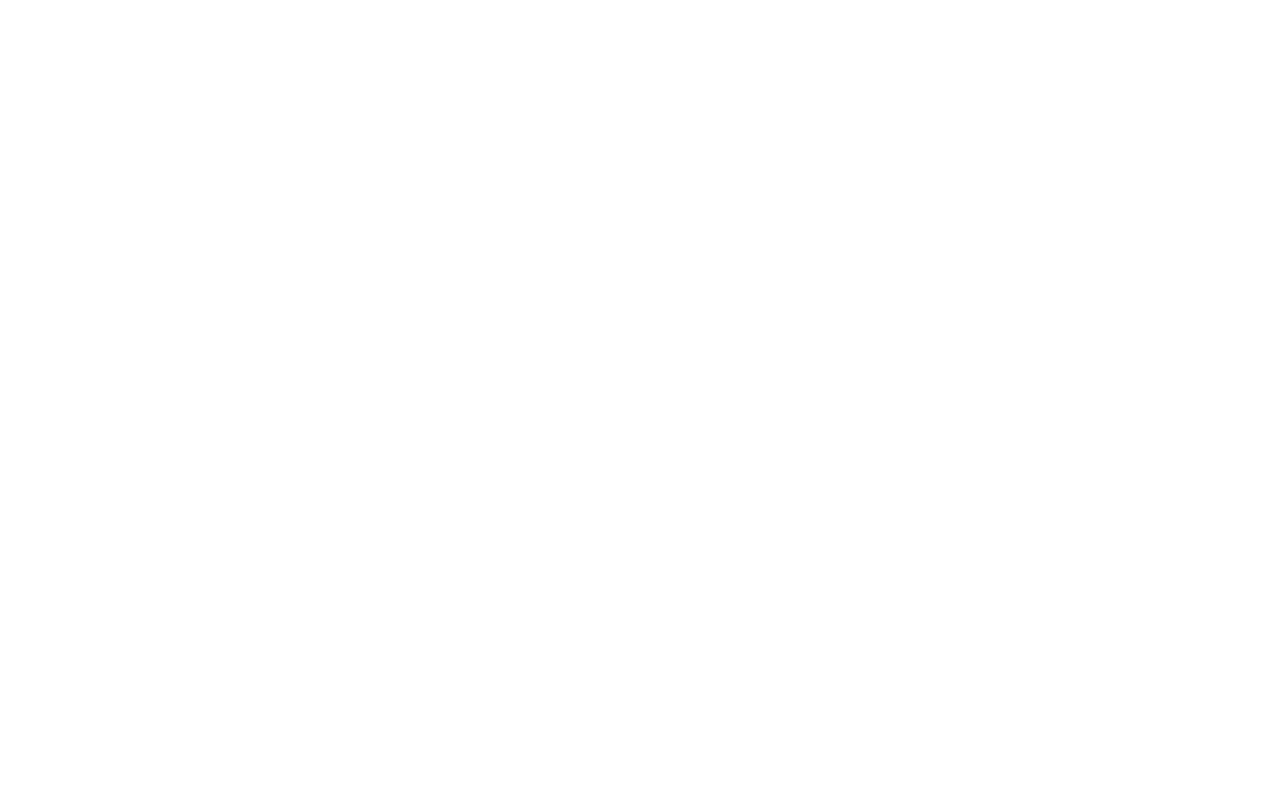
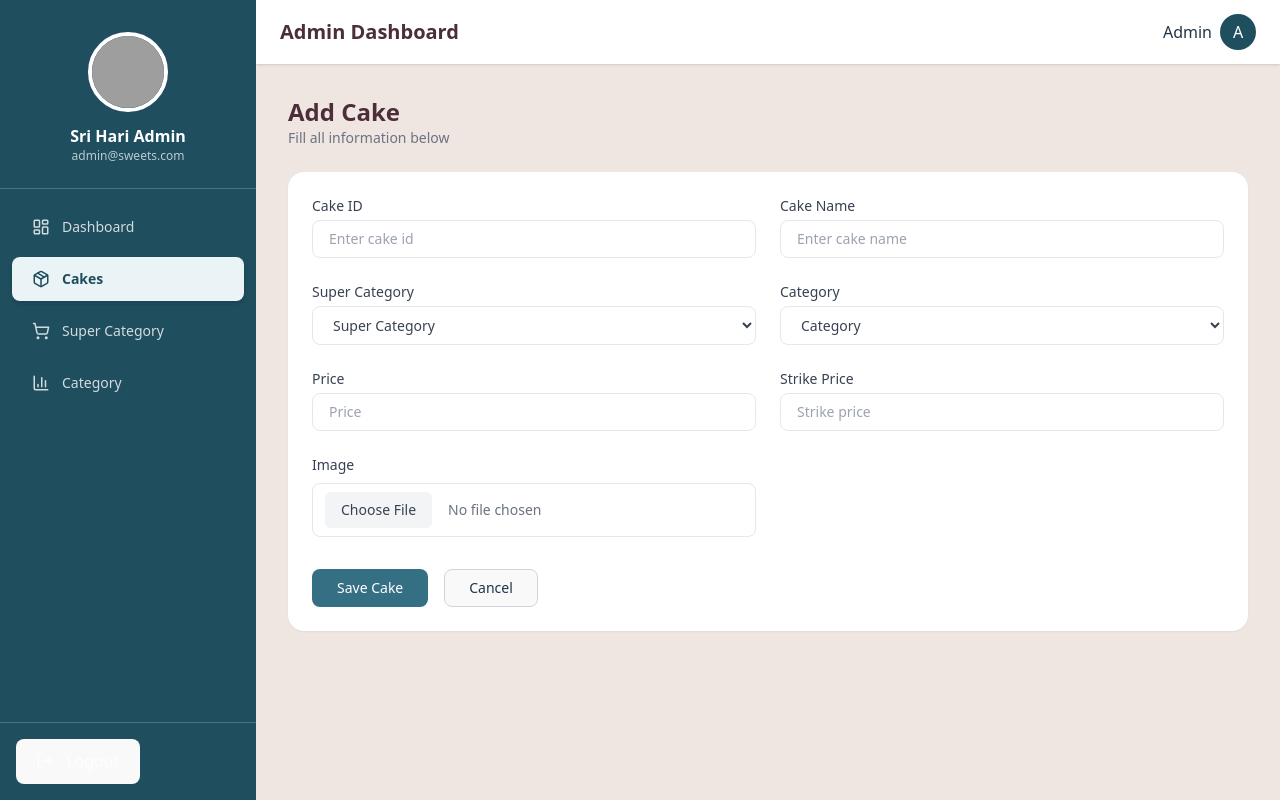
Before and after one commit to Saniyaaryan7/react-codebase, a React (Vite) app in the folder sri-hari-admin/: page /admin/cakes/add in a window 1280 px wide. Before the commit this address had no page. Built offline with nearby package versions, Linux system fonts and the light colour scheme; grey boxes are pictures that could not be loaded; the HTML template or start-up script is replaced by a standard one.

Commit message:
Add AddCake page and connect navigation from Cakes

```diff
--- a/sri-hari-admin/src/App.jsx
+++ b/sri-hari-admin/src/App.jsx
@@ -2,7 +2,7 @@
 import AdminLogin from "./Pages/admin/AdminLogin";
 import Dashboard from "./Pages/admin/Dashboard";
 import Cakes from "./Pages/admin/Cakes";
-
+import AddCake from "./Pages/admin/AddCake";
 
 function App() {
   return (
@@ -11,7 +11,7 @@
       <Route path="/" element={<AdminLogin />} />
       <Route path="/admin/dashboard" element={<Dashboard />} />
       <Route path="/admin/cakes" element={<Cakes />} />
-
+      <Route path="/admin/cakes/add" element={<AddCake />} />
     </Routes>
     </BrowserRouter>
   );
--- /dev/null
+++ b/sri-hari-admin/src/Pages/admin/AddCake.jsx
@@ -0,0 +1,212 @@
+import React, { useState } from "react";
+import Sidebar from "../../components/admin/sidebar";
+import Topbar from "../../components/admin/Topbar";
+
+export default function AddCake() {
+  const [open, setOpen] = useState(false);
+  const [fileName, setFileName] = useState("No file chosen");
+
+  return (
+    <div className="flex h-screen bg-[#EFE6E2] overflow-hidden">
+      <Sidebar open={open} setOpen={setOpen} />
+
+      <div className="flex flex-col flex-1 min-w-0">
+        <Topbar toggle={() => setOpen(true)} />
+
+        <main className="flex-1 overflow-y-auto p-4 sm:p-6 lg:p-8">
+          {/* Header */}
+          <div className="mb-6">
+            <h1 className="text-2xl font-semibold text-[#4B2E39]">
+              Add Cake
+            </h1>
+            <p className="text-sm text-gray-500">
+              Fill all information below
+            </p>
+          </div>
+
+          {/* Form Card */}
+          <div className="bg-white rounded-2xl shadow-sm p-6 max-w-5xl">
+            <div className="grid grid-cols-1 md:grid-cols-2 gap-6">
+
+              {/* Cake ID */}
+              <div>
+                <label className="block text-sm font-medium text-gray-700 mb-1">
+                  Cake ID
+                </label>
+                <input
+                  type="text"
+                  placeholder="Enter cake id"
+                  className="w-full border rounded-lg px-4 py-2 text-sm bg-white focus:ring-2 focus:ring-[#1F4E5F] focus:outline-none"
+                />
+              </div>
+
+              {/* Cake Name */}
+              <div>
+                <label className="block text-sm font-medium text-gray-700 mb-1">
+                  Cake Name
+                </label>
+                <input
+                  type="text"
+                  placeholder="Enter cake name"
+                  className="w-full border rounded-lg px-4 py-2 text-sm bg-white focus:ring-2 focus:ring-[#1F4E5F] focus:outline-none"
+                />
+              </div>
+
+              {/* Super Category */}
+              <div>
+  <label className="block text-sm font-medium text-gray-700 mb-1">
+    Super Category
+  </label>
+
+  <select
+    defaultValue=""
+    className="
+      w-full
+      border
+      rounded-lg
+      px-4 py-2
+      text-sm
+      bg-white
+      text-gray-700
+      focus:ring-2 focus:ring-[#1F4E5F]
+      focus:outline-none
+    "
+  >
+    {/* Placeholder */}
+    <option value="" disabled className="text-gray-400">
+      Super Category
+    </option>
+
+    {/* Options */}
+    <option value="eggless" className="text-gray-700">
+      Cakes
+    </option>
+
+    <option value="with-egg" className="text-gray-700">
+     Chocolates
+    </option>
+
+    <option value="premium" className="text-gray-700">
+    Happy Birthday
+    </option>
+  </select>
+</div>
+
+              {/* Category */}
+              <div>
+  <label className="block text-sm font-medium text-gray-700 mb-1">
+   Category
+  </label>
+
+  <select
+    defaultValue=""
+    className="
+      w-full
+      border
+      rounded-lg
+      px-4 py-2
+      text-sm
+      bg-white
+      text-gray-700
+      focus:ring-2 focus:ring-[#1F4E5F]
+      focus:outline-none
+    "
+  >
+    {/* Placeholder */}
+    <option value="" disabled className="text-gray-400">
+     Category
+    </option>
+
+    {/* Options */}
+    <option value="eggless" className="text-gray-700">
+      Eggless
+    </option>
+
+    <option value="with-egg" className="text-gray-700">
+      With Egg
+    </option>
+
+    <option value="premium" className="text-gray-700">
+      Premium Cakes
+    </option>
+  </select>
+</div>
+
+
+              {/* Price */}
+              <div>
+                <label className="block text-sm font-medium text-gray-700 mb-1">
+                  Price
+                </label>
+                <input
+                  type="number"
+                  placeholder="Price"
+                  className="w-full border rounded-lg px-4 py-2 text-sm bg-white focus:ring-2 focus:ring-[#1F4E5F] focus:outline-none"
+                />
+              </div>
+
+              {/* Strike Price */}
+              <div>
+                <label className="block text-sm font-medium text-gray-700 mb-1">
+                  Strike Price
+                </label>
+                <input
+                  type="number"
+                  placeholder="Strike price"
+                  className="w-full border rounded-lg px-4 py-2 text-sm bg-white focus:ring-2 focus:ring-[#1F4E5F] focus:outline-none"
+                />
+              </div>
+
+              {/* Cake Image Upload */}
+              <div>
+                <label className="block text-sm font-medium text-gray-700 mb-2">
+                  Image
+                </label>
+
+                <div className="flex items-center gap-4 border rounded-lg px-3 py-2">
+                  {/* Hidden input */}
+                  <input
+                    type="file"
+                    id="cakeImage"
+                    className="hidden"
+                    onChange={(e) =>
+                      setFileName(
+                        e.target.files.length > 0
+                          ? e.target.files[0].name
+                          : "No file chosen"
+                      )
+                    }
+                  />
+
+                  {/* Choose File Button */}
+                  <label
+                    htmlFor="cakeImage"
+                    className="cursor-pointer bg-gray-100 hover:bg-gray-200 text-sm px-4 py-2 rounded-md text-gray-700"
+                  >
+                    Choose File
+                  </label>
+
+                  {/* File name */}
+                  <span className="text-sm text-gray-500 truncate">
+                    {fileName}
+                  </span>
+                </div>
+              </div>
+            </div>
+
+            {/* Actions */}
+            <div className="flex gap-4 mt-8">
+              <button className="bg-[rgb(53,111,132)] hover:bg-[rgb(25,79,99)] text-white px-6 py-2 rounded-lg text-sm font-medium">
+                Save Cake
+              </button>
+
+              <button className="border border-gray-300 hover:bg-gray-100 px-6 py-2 rounded-lg text-sm font-medium">
+                Cancel
+              </button>
+            </div>
+          </div>
+        </main>
+      </div>
+    </div>
+  );
+}
--- a/sri-hari-admin/src/Pages/admin/Cakes.jsx
+++ b/sri-hari-admin/src/Pages/admin/Cakes.jsx
@@ -2,10 +2,14 @@
 import Sidebar from "../../components/admin/sidebar";
 import Topbar from "../../components/admin/Topbar";
 import { Plus, Pencil, Trash2 } from "lucide-react";
+import { useNavigate } from "react-router-dom";
+
 
 export default function Cakes() {
   const [open, setOpen] = useState(false);
   const [search, setSearch] = useState("");
+
+  const navigate = useNavigate();
 
 
   const handleDelete = (cakeName) => {
@@ -72,11 +76,14 @@
             <h1 className="text-2xl font-semibold text-[#4B2E39]">
               Cakes
             </h1>
+<button
+  onClick={() => navigate("/admin/cakes/add")}
+  className="flex items-center gap-2 bg-[rgb(53,111,132)] hover:bg-[rgb(25,79,99)] text-white px-4 py-2 rounded-full font-medium"
+>
+  <Plus size={18} />
+  Add New Cake
+</button>
 
-            <button className="flex items-center gap-2 bg-[rgb(53,111,132)] hover:bg-[rgb(25,79,99)] text-white px-4 py-2 rounded-full font-medium">
-              <Plus size={18} />
-              Add New Cake
-            </button>
           </div>
 
           {/*------------ Table Card ------------------*/}
--- a/sri-hari-admin/src/Pages/admin/Dashboard.jsx
+++ b/sri-hari-admin/src/Pages/admin/Dashboard.jsx
@@ -113,8 +113,8 @@
 </section>
 
 
-{/* ===================  Quick Actions ==========================*/}
-<section className="mb-8">
+{/* ====  Quick Actions ====*/}
+{/* <section className="mb-8">
   <h2 className="text-lg font-semibold text-[#4B2E39] mb-4">
     Quick Actions
   </h2>
@@ -135,10 +135,10 @@
       </button>
     ))}
   </div>
-</section>
+</section> */}
 
-{/* ============================  Recent Orders  ======================= */}
-<section className="bg-white rounded-2xl p-6 shadow-sm">
+{/* ===  Recent Orders  ==== */}
+{/* <section className="bg-white rounded-2xl p-6 shadow-sm">
   <h2 className="text-lg font-semibold mb-4 text-[#4B2E39]">
     Recent Orders
   </h2>
@@ -154,7 +154,7 @@
         </tr>
       </thead>
 
-      <tbody>
+      <tbody className="text-black">
         {[
           { id: "#1001", name: "Ravi", amt: "₹450", status: "Pending" },
           { id: "#1002", name: "Anita", amt: "₹1,200", status: "Completed" },
@@ -181,7 +181,7 @@
       </tbody>
     </table>
   </div>
-</section>
+</section> */}
 
 
 
```
